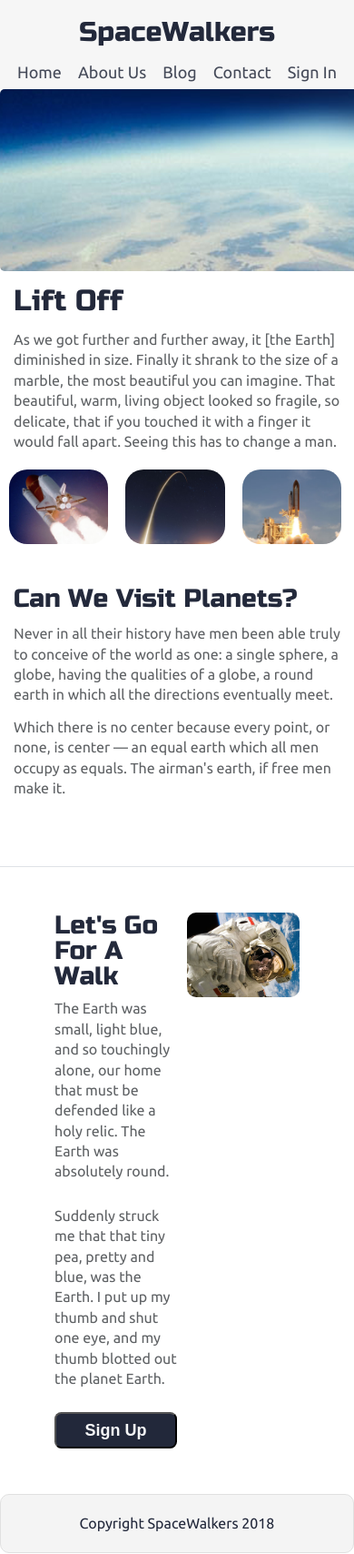
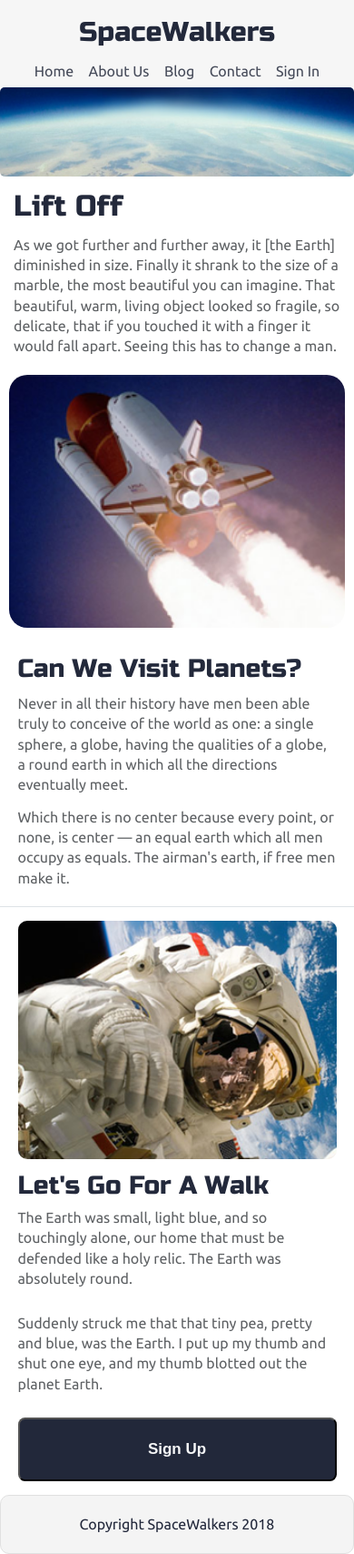
Before and after one commit to bloominstituteoftechnology/Sprint-Challenge--Advanced-CSS, a PHP site: page / in a window 390 px wide; the page is wider, and only the part inside the window is pictured. Shown: that part at 91% size. Run offline with PHP 8.4, Linux system fonts and the light colour scheme.

Commit message:
Finished mobile version.

```diff
--- a/css/index.css
+++ b/css/index.css
@@ -181,7 +181,7 @@
   .main-navigation .nav-container {
     flex-wrap: wrap;
     justify-content: center;
-    padding-top: 10px;
+    padding: 10px 5% 0;
   }
 }
 @media (max-width: 500px) {
@@ -202,7 +202,7 @@
   }
 }
 .main-navigation .nav-container .nav a {
-  font-size: 1.8rem;
+  font-size: 1.6rem;
   color: #454A59;
   text-decoration: none;
 }
@@ -220,6 +220,7 @@
   -webkit-border-radius: 5px;
   -moz-border-radius: 5px;
   border-radius: 5px;
+  width: 100%;
 }
 .home .intro h2 {
   padding: 15px;
@@ -238,6 +239,17 @@
   border-radius: 20px;
   height: 100%;
 }
+@media (max-width: 500px) {
+  .home .space-images .blast {
+    width: 100%;
+  }
+  .home .space-images .sky {
+    display: none;
+  }
+  .home .space-images .launch {
+    display: none;
+  }
+}
 .home .visit-planets {
   padding: 15px;
 }
@@ -246,6 +258,11 @@
 }
 .home .visit-planets p {
   margin-top: 13px;
+}
+@media (max-width: 500px) {
+  .home .visit-planets {
+    padding: 0 5%;
+  }
 }
 .home .walk {
   margin-top: 60px;
@@ -275,12 +292,13 @@
   background-color: #22283A;
   color: #F6F7F8;
   cursor: pointer;
-  font-size: 1.8rem;
+  font-size: 1.7rem;
   font-weight: bold;
 }
 @media (max-width: 500px) {
   .home .walk .walk-text .btn button {
     width: 100%;
+    height: 70px;
   }
 }
 .home .walk .walk-text .btn button:hover {
@@ -296,3 +314,18 @@
   height: auto;
   border-radius: 10px;
 }
+@media (max-width: 500px) {
+  .home .walk {
+    margin-top: 20px;
+    padding: 15px 5%;
+    flex-direction: column-reverse;
+  }
+  .home .walk .walk-text {
+    width: 100%;
+    margin-top: 13px;
+  }
+  .home .walk .walk-img {
+    width: 100%;
+    margin: 0;
+  }
+}
--- a/index.html
+++ b/index.html
@@ -4,7 +4,7 @@
 
 <head>
   <meta charset="utf-8">
-
+  <meta name="viewport" content="width=device-width, initial-scale=1">
   <title>SpaceWalkers</title>
 
   <link href="https://fonts.googleapis.com/css?family=Russo+One|Ubuntu" rel="stylesheet">
--- a/less/home-page.less
+++ b/less/home-page.less
@@ -5,6 +5,7 @@
   .intro {
     img {
       .border-radius(5px);
+      width: 100%;
     }
     h2 {
       padding: 15px;
@@ -13,6 +14,7 @@
     p {
       padding:0 15px;
     }
+
 
   }
 
@@ -27,6 +29,17 @@
       border-radius: 20px;
       height: 100%;
     }
+    @media @phone {
+      .blast {
+        width: 100%;
+      }
+      .sky {
+        display: none;
+      }
+      .launch {
+        display: none;
+      }
+    }
   }
 
   .visit-planets {
@@ -38,6 +51,9 @@
 
     p {
       margin-top: 13px;
+    }
+    @media @phone {
+      padding: 0 5%;
     }
   }
 
@@ -61,9 +77,8 @@
 
       .btn {
         button {
-          .button-creator(100px, 40px, @btn-bg-color, @porcelain, 1.8rem);
+          .button-creator(100px, 40px, @btn-bg-color, @porcelain, 1.7rem);
         }
-
       }
     }
 
@@ -77,5 +92,18 @@
         border-radius: 10px;
       }
     }
+  @media @phone {
+    margin-top: 20px;
+    padding: 15px 5%;
+    flex-direction: column-reverse;
+    .walk-text {
+      width: 100%;
+      margin-top: 13px;
+    }
+   .walk-img {
+      width: 100%;
+      margin: 0;
+    }
+  }
   }
 }// home
--- a/less/mixins.less
+++ b/less/mixins.less
@@ -21,8 +21,9 @@
     cursor: pointer;
     font-size: @font-size;
     font-weight: bold;
-    @media @mobile {
+    @media @phone {
       width: 100%;
+      height: 70px;
     }
 
     &:hover {
--- a/less/navigation.less
+++ b/less/navigation.less
@@ -11,13 +11,13 @@
         .logo-heading {
             padding: 10px;
         }
-        @media @mobile {
+        @media @phone {
             flex-wrap: wrap;
             justify-content: center;
-            padding-top: 10px;
+            padding: 10px 5% 0;
         }
         .logo-heading {
-            @media @mobile {
+            @media @phone {
                 font-size: 3rem;
             }
         }
@@ -27,12 +27,12 @@
             padding: 10px;
             justify-content: space-evenly;
 
-            @media @mobile {
+            @media @phone {
                 width: 100%;
                 justify-content: space-around;
             }
             a {
-                font-size: 1.8rem;
+                font-size: 1.6rem;
                 color: @nav-font;
                 text-decoration: none;
             }
--- a/less/variables.less
+++ b/less/variables.less
@@ -24,4 +24,4 @@
 @border-real: #dee2e6;
 
 // Mobile var
-@mobile: ~"(max-width: 500px)";
+@phone: ~"(max-width: 500px)";
```
